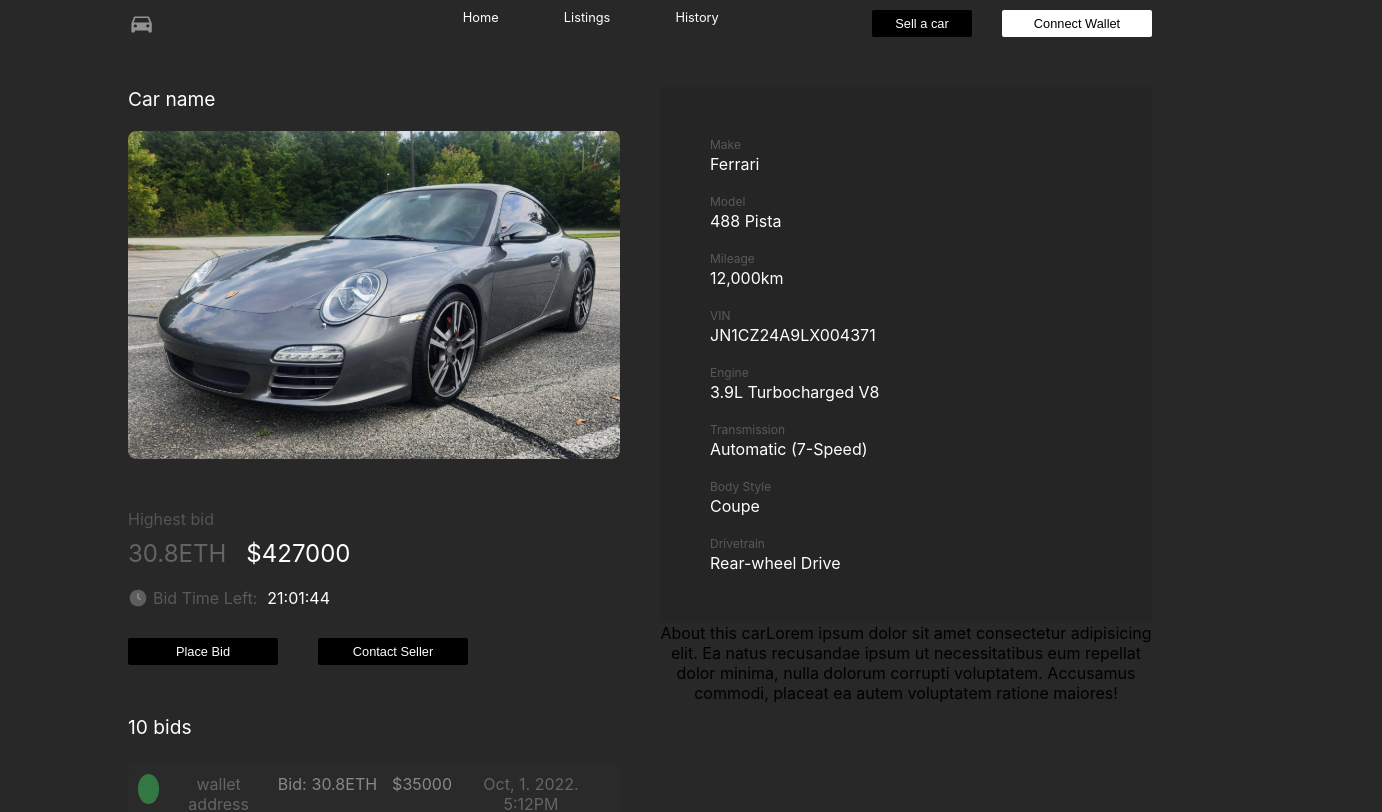
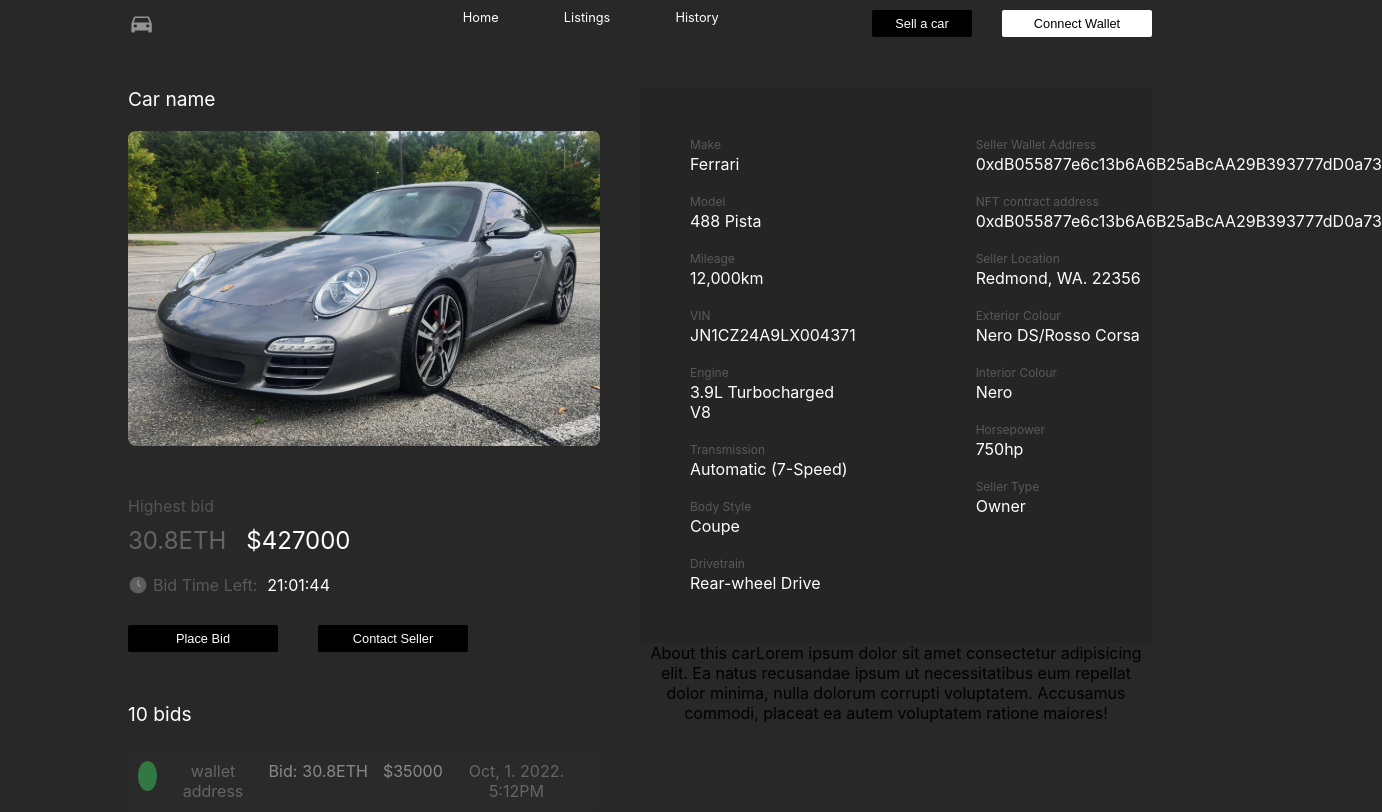
Before and after one commit to THEmmanuel/auto-auction-frontend, a React (Create React App) app: page /auction in a window 1280 px wide. Shown: the top 812 px of the page, 1382 px wide, since content can reach past the window. Built offline with nearby package versions, Linux system fonts and the light colour scheme.

Commit message:
add styling

```diff
--- a/src/components/CarStats/CarStats.js
+++ b/src/components/CarStats/CarStats.js
@@ -49,7 +49,60 @@ const CarStats = props => {
 			</div>
 
 			<div>
+				<div className={style.CarStatInfoWrapper}>
+					<div className={style.CarStatInfo}>
+						<span className={style.CarStatText}>
+							Seller Wallet Address
+						</span>
+						<span className={style.CarStat}>
+							0xdB055877e6c13b6A6B25aBcAA29B393777dD0a73
+						</span>
+					</div>
 
+					<div className={style.CarStatInfo}>
+						<span className={style.CarStatText}>NFT contract address</span>
+						<span className={style.CarStat}>0xdB055877e6c13b6A6B25aBcAA29B393777dD0a73</span>
+					</div>
+
+					<div className={style.CarStatInfo}>
+						<span className={style.CarStatText}>Seller Location</span>
+						<span className={style.CarStat}>Redmond, WA. 22356</span>
+					</div>
+
+					<div className={style.CarStatInfo}>
+						<span className={style.CarStatText}>Exterior Colour</span>
+						<span className={style.CarStat}>
+							Nero DS/Rosso Corsa
+						</span>
+					</div>
+
+					<div className={style.CarStatInfo}>
+						<span className={style.CarStatText}>
+							Interior Colour
+						</span>
+						<span className={style.CarStat}>
+							Nero
+						</span>
+					</div>
+
+					<div className={style.CarStatInfo}>
+						<span className={style.CarStatText}>
+							Horsepower
+						</span>
+						<span className={style.CarStat}>
+							750hp
+						</span>
+					</div>
+
+					<div className={style.CarStatInfo}>
+						<span className={style.CarStatText}>
+							Seller Type
+						</span>
+						<span className={style.CarStat}>
+							Owner
+						</span>
+					</div>
+				</div>
 			</div>
 		</div>
 	)
--- a/src/components/CarStats/CarStats.module.css
+++ b/src/components/CarStats/CarStats.module.css
@@ -1,4 +1,6 @@
 .CarStatsWrapper {
+	display: flex;
+	gap: 120px;
 	background-color: #00000012;
 	padding: 50px;
 }
```
